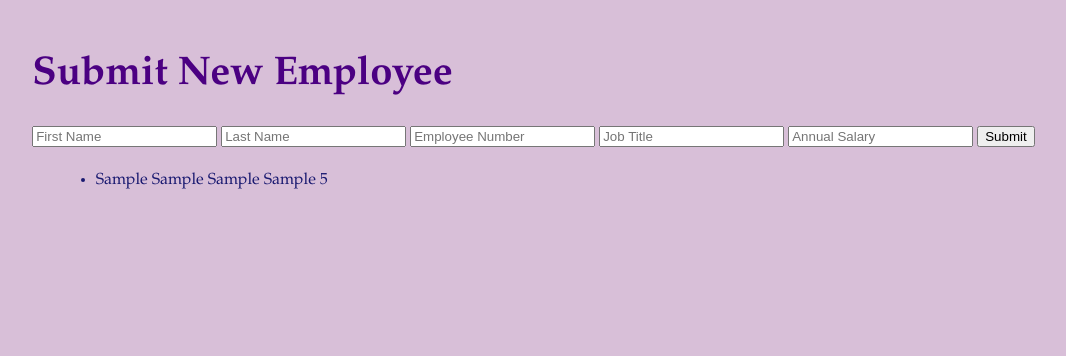
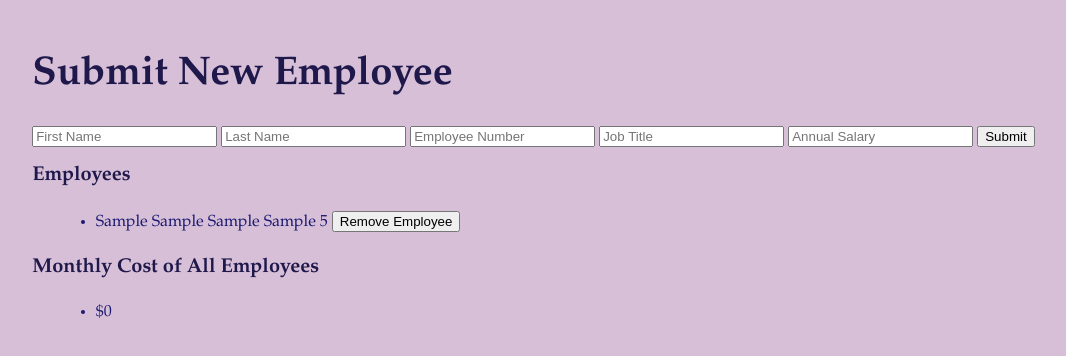
Before and after one commit to lizzwong/salary_calc, a plain HTML site: page salary_calc/index.html in a window 1280 px wide. Both pictures are taken after typing "Sample", "Sample", "Sample", "Sample", "5" into the empty fields and a click on the button "Submit". Shown: the whole page, without its empty margins (19-1085 px from the left). Drawn offline with Linux system fonts and the light colour scheme.

Commit message:
starting monthly costs

```diff
--- a/salary_calc/index.html
+++ b/salary_calc/index.html
@@ -16,9 +16,14 @@
 <input type="number" class='employeeInfo' id='salaryIn' placeholder="Annual Salary">
 <button type="button" id='submitEmployee' name="submit">Submit</button>
 
+<h2>Employees</h2>
 <ul id='listOfEmployees'>
   <li>Add Employee</li>
 </ul>
 
+<h2>Monthly Cost of All Employees</h2>
+<ul>
+  <li>$0</li>
+</ul>
   </body>
 </html>
--- a/salary_calc/script.js
+++ b/salary_calc/script.js
@@ -18,7 +18,11 @@ $( '#submitEmployee' ).on( 'click', function(){
   displayAllEmployees();
 
   emptyInputs();
-}
+
+  monthlyCost();
+}//end submitEmployee button function
+
+
 );
 }); //end document load function.
 
@@ -29,6 +33,7 @@ console.log('in displayAllEmployees');
 var employeeList = $( '#listOfEmployees' );
 //empty ul
 employeeList.empty();
+
 for (var i=0; i<allEmployees.length; i++){
 //append each employee to ul element
     var stringToAppend = '<li>';
@@ -37,12 +42,27 @@ for (var i=0; i<allEmployees.length; i++){
         stringToAppend += allEmployees[ i ].idNumber + ' ';
         stringToAppend += allEmployees[ i ].jobTitle + ' ';
         stringToAppend += allEmployees[ i ].salary;
+        stringToAppend +=' <button class="removeEmployee">Remove Employee</button>';
         stringToAppend += '</li>';
       employeeList.append(stringToAppend);
-      }
+    }//end employees on dom
+
+
 }//end displayAllEmployees function
 
+function monthlyCost(){
+  console.log('in monthlycost');
+  var employeeSalaries = $( '#listOfEmployees' );
+
+  for (var i=0; i<allEmployees.length; i++){
+    employeeSalaries.push(allEmployees[ i ].salary);
+
+    return(employeeSalaries);
+  }//end salary array
+}
+
 function emptyInputs(){
+  console.log('in emptyInputs');
   $( '#firstNameIn' ).val( '' );
   $( '#lastNameIn' ).val( '' );
   $( '#idNumberIn' ).val( '' );
--- a/salary_calc/style.css
+++ b/salary_calc/style.css
@@ -6,10 +6,15 @@ body{
 
 h1{
 border-bottom: 25px;
-color: indigo;
+color: #1E184B;
 font-family: palatino;
 font-size:40px;
+}
 
+h2{
+color: #1E184B;
+font-family: palatino;
+font-size: 20px;
 }
 
 ul{
```
